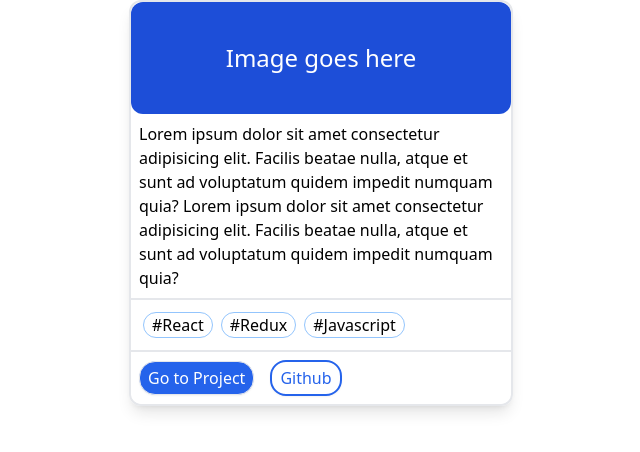
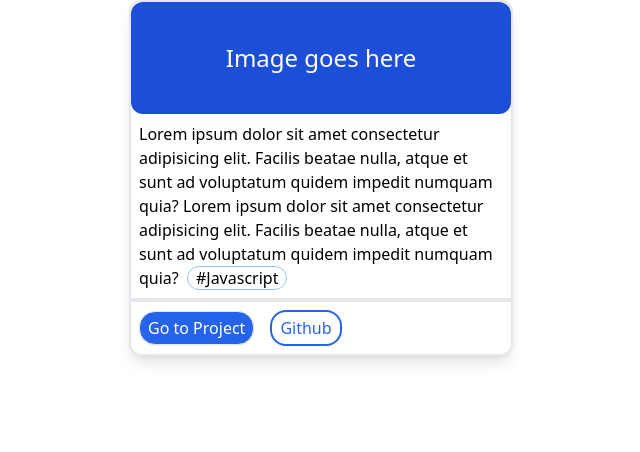
Before and after one commit to LuxionRob/tailwind-seminar, a website: page src/index.html in a window 1280 px wide. Shown: the whole page, without its empty margins (319-959 px from the left). Drawn offline with Linux system fonts and the light colour scheme.

Commit message:
Add: outline

```diff
--- a/package.json
+++ b/package.json
@@ -5,7 +5,7 @@
   "main": "index.js",
   "scripts": {
     "test": "echo \"Error: no test specified\" && exit 1",
-    "watch-css": "npx tailwindcss -i ./src/assets/tailwind.input.css -o ./src/assets/tailwind.output.css --watch"
+    "watch-css": "tailwindcss -w -i ./src/assets/tailwind.input.css -o ./src/assets/tailwind.output.css"
   },
   "keywords": [],
   "author": "",
--- a/src/assets/tailwind.input.css
+++ b/src/assets/tailwind.input.css
@@ -1,3 +1,9 @@
 @tailwind base;
 @tailwind components;
 @tailwind utilities;
+
+@layer components {
+  .hashtag {
+    @apply px-2 mx-1 my-1 border border-blue-300 rounded-2xl;
+  }
+}
--- a/src/index.html
+++ b/src/index.html
@@ -1,9 +1,8 @@
 <!DOCTYPE html>
 <html>
   <head>
-    <title>F8 - Shop</title>
+    <title>Tailwind seminar</title>
     <meta charset="utf-8" />
-    <link rel="stylesheet" href="./assets/reset.css" />
     <link rel="stylesheet" href="./assets/tailwind.output.css" />
   </head>
 
@@ -21,13 +20,7 @@
           sunt ad voluptatum quidem impedit numquam quia? Lorem ipsum dolor sit amet consectetur
           adipisicing elit. Facilis beatae nulla, atque et sunt ad voluptatum quidem impedit numquam
           quia?
-        </h6>
-      </div>
-
-      <div class="flex flex-wrap items-center m-2">
-        <span class="px-2 mx-1 my-1 border border-blue-300 rounded-2xl"> #React </span>
-        <span class="px-2 mx-1 my-1 border border-blue-300 rounded-2xl"> #Redux </span>
-        <span class="px-2 mx-1 my-1 border border-blue-300 rounded-2xl"> #Javascript </span>
+        <span class="hashtag"> #Javascript </span>
       </div>
 
       <div class="flex flex-wrap items-center bg-white border-t-2 rounded-b-xl">
--- a/tailwind.config.js
+++ b/tailwind.config.js
@@ -1,7 +1,7 @@
 /** @type {import('tailwindcss').Config} */
 
 module.exports = {
-  content: ['./src/*.{html,js}'],
+  content: ['./src/index.html'],
   theme: {
     extend: {},
   },
```
Also changed, not shown: src/assets/tailwind.output.css.
